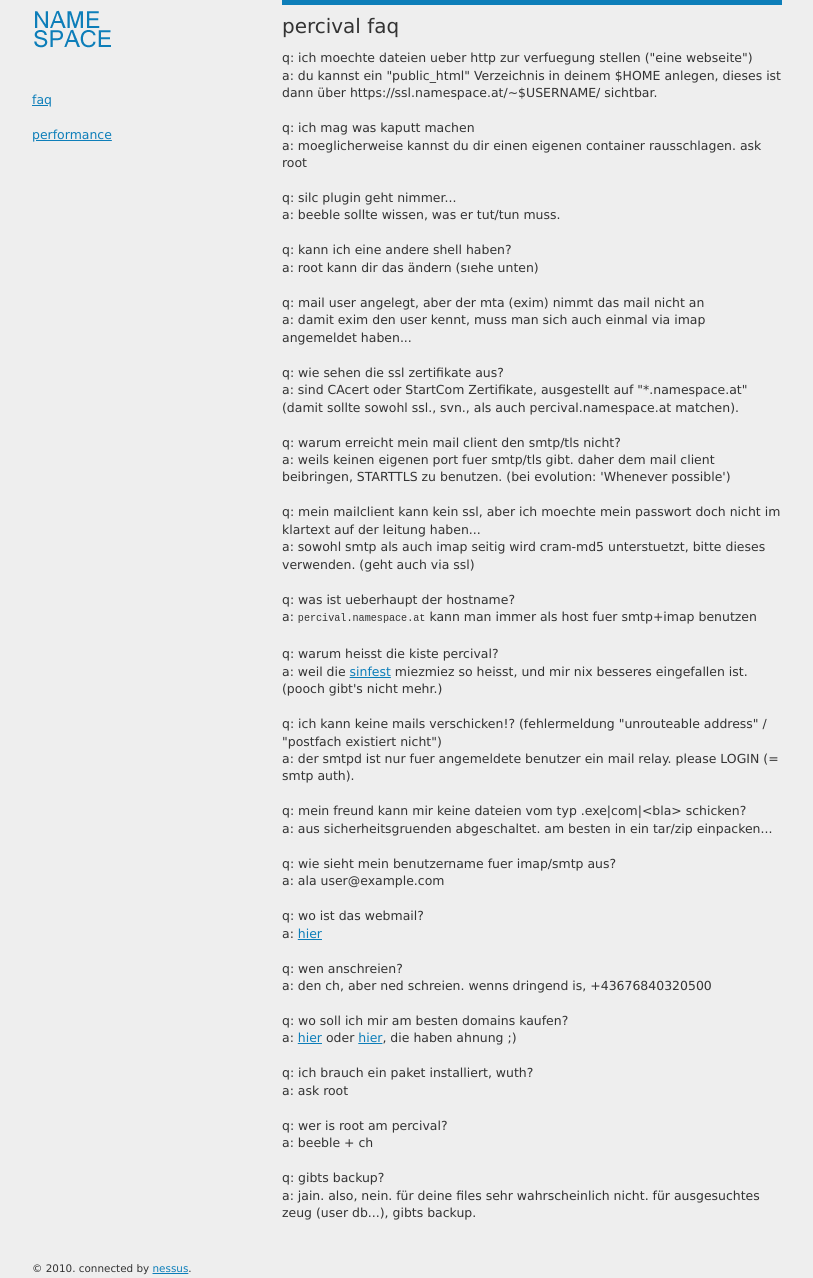
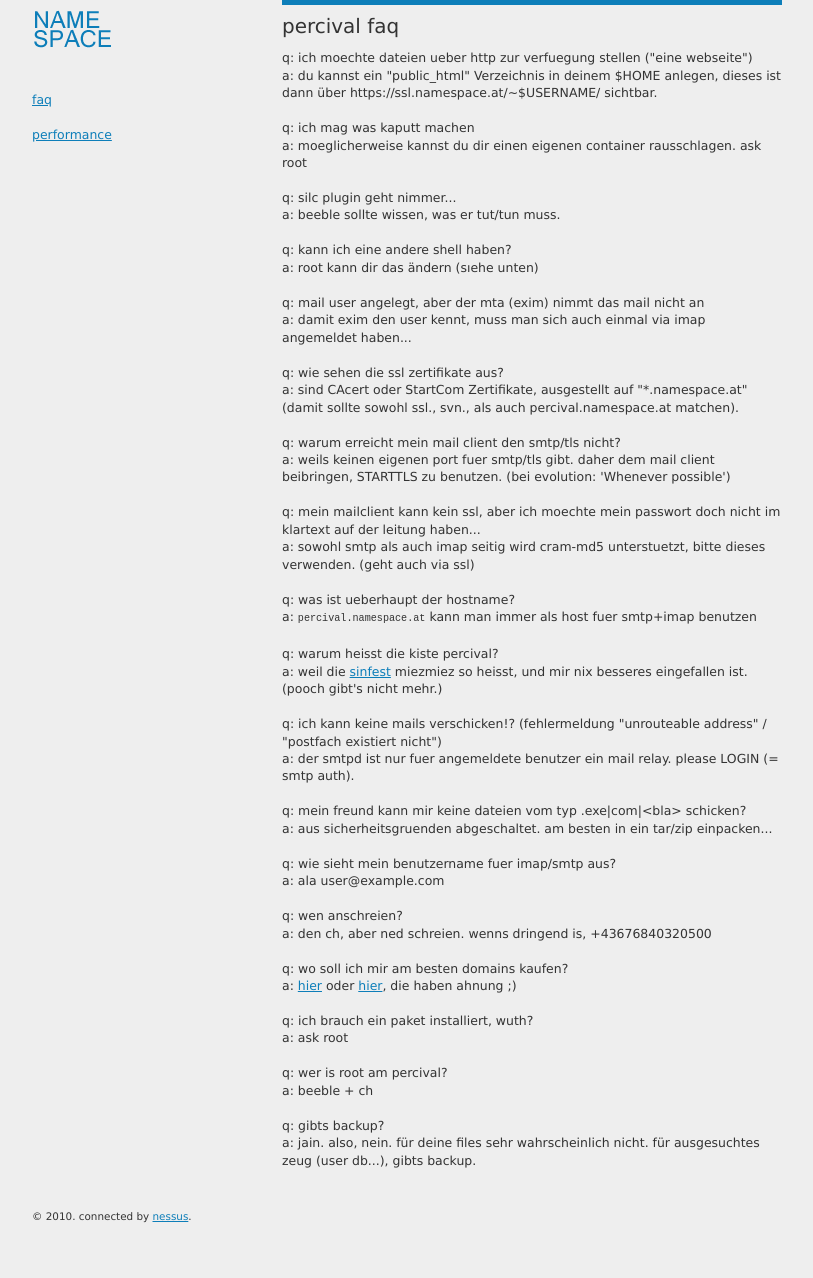
Before and after one commit to zeha/percy-site, a Jekyll site: the page built from faq.html, in a window 1280 px wide. Shown: the whole page, without its empty margins (208-1021 px from the left). Built offline with Jekyll 4.4.1, drawn with Linux system fonts in a browser that asks for light colours; Markdown is read by kramdown in place of the engine named in the settings; after the commit the page ends 1225 px from its top, so only the background shows below that.

Commit message:
drop webmail

```diff
--- a/faq.html
+++ b/faq.html
@@ -55,10 +55,6 @@ q: wie sieht mein benutzername fuer imap/smtp aus?<br>
 a: ala user@example.com<br>
 <br>
 
-q: wo ist das webmail?<br>
-a: <a href="https://ssl.namespace.at/squirrelmail/">hier</a><br>
-<br>
-
 q: wen anschreien?<br>
 a: den ch, aber ned schreien. wenns dringend is, +43676840320500<br>
 <br>
```
